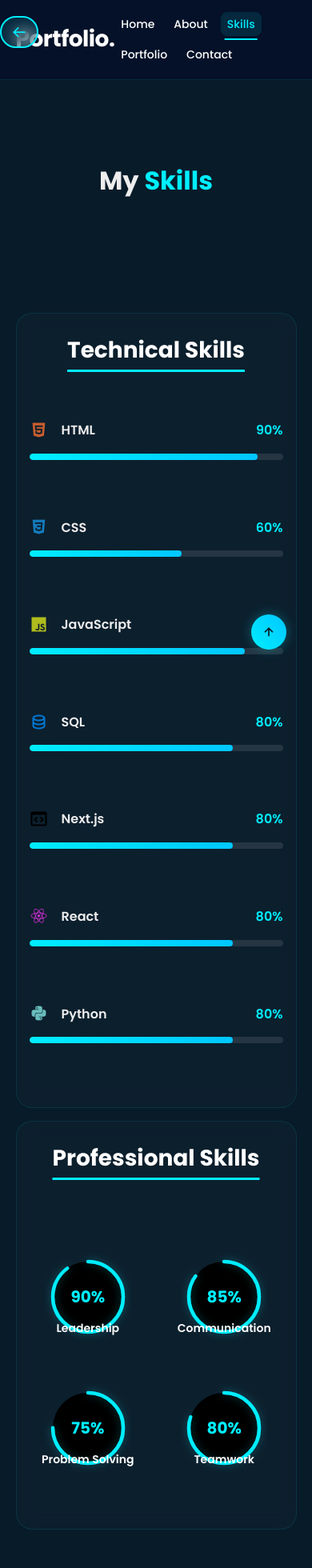
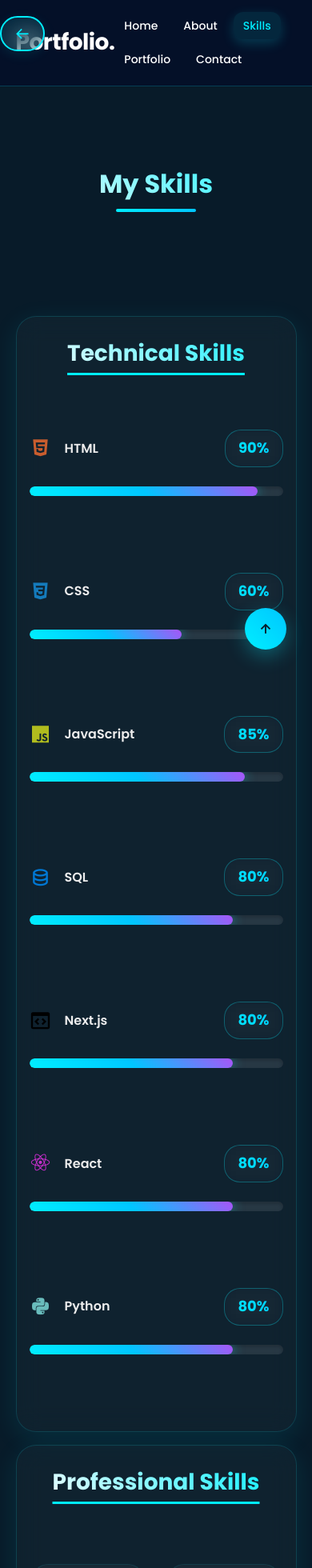
Before and after one commit to Priyal-2005/myportfolionextjs, a Next.js app: page /skills in a window 390 px wide. Shown: the top 1960 px of the page at 80% size. Built offline with nearby package versions, Linux system fonts and the light colour scheme.

Commit message:
Enhanced Portfolio UI with Modern Design

```diff
--- a/src/app/globals.css
+++ b/src/app/globals.css
@@ -12,6 +12,7 @@ body {
     color: #ededed;
     background: #081b29;
     line-height: 1.6;
+    overflow-x: hidden;
 }
 
 /* Header Styles */
@@ -22,12 +23,18 @@ body {
     width: 100%;
     padding: 20px 10%;
     background: rgba(5, 17, 41, 0.95);
-    backdrop-filter: blur(10px);
+    backdrop-filter: blur(20px);
     display: flex;
     justify-content: space-between;
     align-items: center;
     z-index: 100;
     border-bottom: 1px solid rgba(14, 239, 255, 0.1);
+    transition: all 0.3s ease;
+}
+
+.header:hover {
+    background: rgba(5, 17, 41, 0.98);
+    border-bottom-color: rgba(14, 239, 255, 0.2);
 }
 
 .logo {
@@ -40,6 +47,12 @@ body {
     opacity: 0;
     animation: slideRight 1s ease forwards;
     letter-spacing: -0.5px;
+    transition: all 0.3s ease;
+}
+
+.logo:hover {
+    color: #0ef;
+    text-shadow: 0 0 10px rgba(14, 239, 255, 0.3);
 }
 
 .navbar {
@@ -58,15 +71,33 @@ body {
     opacity: 0;
     animation: slideTop 0.5s ease forwards;
     animation-delay: calc(0.2s * var(--i));
-    padding: 8px 16px;
-    border-radius: 8px;
+    padding: 10px 18px;
+    border-radius: 12px;
     position: relative;
+    overflow: hidden;
+}
+
+.navbar a::before {
+    content: '';
+    position: absolute;
+    top: 0;
+    left: -100%;
+    width: 100%;
+    height: 100%;
+    background: linear-gradient(90deg, transparent, rgba(14, 239, 255, 0.1), transparent);
+    transition: all 0.5s ease;
+}
+
+.navbar a:hover::before {
+    left: 100%;
 }
 
 .navbar a:hover,
 .navbar a.active {
     color: #0ef;
     background: rgba(14, 239, 255, 0.1);
+    transform: translateY(-2px);
+    box-shadow: 0 5px 15px rgba(14, 239, 255, 0.2);
 }
 
 .navbar a::after {
@@ -76,9 +107,10 @@ body {
     left: 50%;
     width: 0;
     height: 2px;
-    background: #0ef;
+    background: linear-gradient(45deg, #0ef, #00c6ff);
     transition: all 0.3s ease;
     transform: translateX(-50%);
+    border-radius: 2px;
 }
 
 .navbar a:hover::after,
@@ -95,7 +127,7 @@ body {
     display: flex;
     align-items: center;
     gap: 0.5rem;
-    padding: 12px 20px;
+    padding: 14px 24px;
     background: rgba(14, 239, 255, 0.1);
     border: 2px solid #0ef;
     border-radius: 50px;
@@ -104,18 +136,24 @@ body {
     font-weight: 600;
     font-size: 16px;
     transition: all 0.3s ease;
-    backdrop-filter: blur(10px);
+    backdrop-filter: blur(15px);
+    box-shadow: 0 4px 15px rgba(14, 239, 255, 0.1);
 }
 
 .back-arrow:hover {
     background: #0ef;
     color: #081b29;
-    transform: translateX(-5px);
-    box-shadow: 0 0 20px rgba(14, 239, 255, 0.5);
+    transform: translateX(-8px) scale(1.05);
+    box-shadow: 0 8px 25px rgba(14, 239, 255, 0.4);
 }
 
 .back-arrow i {
     font-size: 20px;
+    transition: transform 0.3s ease;
+}
+
+.back-arrow:hover i {
+    transform: translateX(-3px);
 }
 
 /* Home Section */
@@ -145,6 +183,10 @@ body {
 
 .home-content h3 span {
     color: #0ef;
+    background: linear-gradient(45deg, #0ef, #00c6ff);
+    -webkit-background-clip: text;
+    -webkit-text-fill-color: transparent;
+    background-clip: text;
 }
 
 .home-content h3:nth-of-type(2) {
@@ -162,6 +204,10 @@ body {
     animation-delay: 1s;
     line-height: 1.1;
     letter-spacing: -1px;
+    background: linear-gradient(45deg, #fff, #0ef);
+    -webkit-background-clip: text;
+    -webkit-text-fill-color: transparent;
+    background-clip: text;
 }
 
 .home-content p {
@@ -171,7 +217,7 @@ body {
     animation-delay: 1s;
     margin-bottom: 2rem;
     color: #b8b8b8;
-    line-height: 1.7;
+    line-height: 1.8;
 }
 
 .profile-container {
@@ -189,15 +235,20 @@ body {
     padding: 8px;
     background: linear-gradient(45deg, #0ef, #a855f7, #ff6ec4);
     box-shadow:
-        0 0 25px rgba(14, 239, 255, 0.3),
-        0 0 50px rgba(168, 85, 247, 0.2),
-        0 0 100px rgba(255, 110, 196, 0.1);
+        0 0 30px rgba(14, 239, 255, 0.4),
+        0 0 60px rgba(168, 85, 247, 0.3),
+        0 0 120px rgba(255, 110, 196, 0.2);
     object-fit: cover;
-    transition: transform 0.3s ease;
+    transition: all 0.4s ease;
+    filter: brightness(1.1) contrast(1.1);
 }
 
 .profile-pic:hover {
-    transform: scale(1.02);
+    transform: scale(1.05) rotate(2deg);
+    box-shadow:
+        0 0 40px rgba(14, 239, 255, 0.6),
+        0 0 80px rgba(168, 85, 247, 0.4),
+        0 0 160px rgba(255, 110, 196, 0.3);
 }
 
 .home-sci {
@@ -210,30 +261,49 @@ body {
     display: inline-flex;
     justify-content: center;
     align-items: center;
-    width: 50px;
-    height: 50px;
-    background: transparent;
+    width: 55px;
+    height: 55px;
+    background: rgba(14, 239, 255, 0.1);
     border: 2px solid #0ef;
     border-radius: 50%;
-    font-size: 20px;
+    font-size: 22px;
     color: #0ef;
     text-decoration: none;
-    transition: all 0.3s ease;
+    transition: all 0.4s ease;
     opacity: 0;
     animation: slideLeft 1s ease forwards;
     animation-delay: calc(0.2s * var(--i));
+    backdrop-filter: blur(10px);
+    position: relative;
+    overflow: hidden;
+}
+
+.home-sci a::before {
+    content: '';
+    position: absolute;
+    top: 0;
+    left: -100%;
+    width: 100%;
+    height: 100%;
+    background: linear-gradient(45deg, #0ef, #00c6ff);
+    transition: all 0.4s ease;
+    z-index: -1;
+}
+
+.home-sci a:hover::before {
+    left: 0;
 }
 
 .home-sci a:hover {
-    background: #0ef;
     color: #081b29;
-    box-shadow: 0 0 20px rgba(14, 239, 255, 0.5);
-    transform: translateY(-3px);
+    transform: translateY(-5px) scale(1.1);
+    box-shadow: 0 10px 25px rgba(14, 239, 255, 0.4);
+    border-color: transparent;
 }
 
 .btn-box {
     display: inline-block;
-    padding: 14px 32px;
+    padding: 16px 36px;
     background: linear-gradient(45deg, #0ef, #00c6ff);
     border-radius: 50px;
     font-size: 16px;
@@ -244,13 +314,31 @@ body {
     opacity: 0;
     animation: slideTop 0.5s ease forwards;
     animation-delay: 2s;
-    box-shadow: 0 0 15px rgba(14, 239, 255, 0.3);
-    transition: all 0.3s ease;
+    box-shadow: 0 8px 25px rgba(14, 239, 255, 0.3);
+    transition: all 0.4s ease;
+    position: relative;
+    overflow: hidden;
+}
+
+.btn-box::before {
+    content: '';
+    position: absolute;
+    top: 0;
+    left: -100%;
+    width: 100%;
+    height: 100%;
+    background: linear-gradient(45deg, #00c6ff, #0ef);
+    transition: all 0.4s ease;
+    z-index: -1;
+}
+
+.btn-box:hover::before {
+    left: 0;
 }
 
 .btn-box:hover {
-    box-shadow: 0 0 25px rgba(14, 239, 255, 0.5);
-    transform: translateY(-2px);
+    transform: translateY(-3px) scale(1.05);
+    box-shadow: 0 15px 35px rgba(14, 239, 255, 0.5);
 }
 
 /* Section Styles */
@@ -266,6 +354,23 @@ section {
     margin-bottom: 4rem;
     font-weight: 700;
     margin-top: 120px;
+    background: linear-gradient(45deg, #fff, #0ef);
+    -webkit-background-clip: text;
+    -webkit-text-fill-color: transparent;
+    background-clip: text;
+    position: relative;
+}
+
+.sub-title::after {
+    content: '';
+    position: absolute;
+    bottom: -10px;
+    left: 50%;
+    transform: translateX(-50%);
+    width: 100px;
+    height: 4px;
+    background: linear-gradient(45deg, #0ef, #00c6ff);
+    border-radius: 2px;
 }
 
 .sub-title span {
@@ -294,15 +399,20 @@ section {
     padding: 8px;
     background: linear-gradient(45deg, #0ef, #a855f7, #ff6ec4);
     box-shadow:
-        0 0 25px rgba(14, 239, 255, 0.3),
-        0 0 50px rgba(168, 85, 247, 0.2),
-        0 0 100px rgba(255, 110, 196, 0.1);
+        0 0 30px rgba(14, 239, 255, 0.4),
+        0 0 60px rgba(168, 85, 247, 0.3),
+        0 0 120px rgba(255, 110, 196, 0.2);
     object-fit: cover;
-    transition: transform 0.3s ease;
+    transition: all 0.4s ease;
+    filter: brightness(1.1) contrast(1.1);
 }
 
 .about-img img:hover {
-    transform: scale(1.02);
+    transform: scale(1.05) rotate(-2deg);
+    box-shadow:
+        0 0 40px rgba(14, 239, 255, 0.6),
+        0 0 80px rgba(168, 85, 247, 0.4),
+        0 0 160px rgba(255, 110, 196, 0.3);
 }
 
 .about-text h2 {
@@ -310,6 +420,10 @@ section {
     font-weight: 700;
     margin-bottom: 1rem;
     line-height: 1.1;
+    background: linear-gradient(45deg, #fff, #0ef);
+    -webkit-background-clip: text;
+    -webkit-text-fill-color: transparent;
+    background-clip: text;
 }
 
 .about-text h2 span {
@@ -322,23 +436,36 @@ section {
     color: #0ef;
     line-height: 1.4;
     margin-bottom: 1.5rem;
+    background: linear-gradient(45deg, #0ef, #00c6ff);
+    -webkit-background-clip: text;
+    -webkit-text-fill-color: transparent;
+    background-clip: text;
 }
 
 .about-text p {
     color: #b8b8b8;
     font-size: 18px;
-    line-height: 1.7;
+    line-height: 1.8;
     margin-bottom: 2rem;
+    text-align: justify;
 }
 
 /* Skills Section */
 .container1 {
-    background: rgba(255, 255, 255, 0.02);
-    border-radius: 20px;
-    padding: 3rem;
-    margin: 2rem 0;
-    border: 1px solid rgba(14, 239, 255, 0.1);
-    backdrop-filter: blur(10px);
+    background: rgba(255, 255, 255, 0.03);
+    border-radius: 25px;
+    padding: 3.5rem;
+    margin: 3rem 0;
+    border: 1px solid rgba(14, 239, 255, 0.15);
+    backdrop-filter: blur(15px);
+    box-shadow: 0 8px 32px rgba(14, 239, 255, 0.1);
+    transition: all 0.3s ease;
+}
+
+.container1:hover {
+    transform: translateY(-5px);
+    box-shadow: 0 15px 45px rgba(14, 239, 255, 0.15);
+    border-color: rgba(14, 239, 255, 0.25);
 }
 
 .heading1 {
@@ -351,15 +478,26 @@ section {
     text-decoration-color: #0ef;
     margin-bottom: 3rem;
     color: #fff;
+    background: linear-gradient(45deg, #fff, #0ef);
+    -webkit-background-clip: text;
+    -webkit-text-fill-color: transparent;
+    background-clip: text;
 }
 
 .technical-bars .bar {
-    margin: 2.5rem 0;
-    padding: 1rem 0;
+    margin: 3rem 0;
+    padding: 1.5rem 0;
+    transition: all 0.3s ease;
+    border-radius: 15px;
+}
+
+.technical-bars .bar:hover {
+    background: rgba(14, 239, 255, 0.05);
+    transform: translateX(10px);
 }
 
 .technical-bars .bar .info {
-    margin-bottom: 1rem;
+    margin-bottom: 1.5rem;
     display: flex;
     align-items: center;
     justify-content: space-between;
@@ -373,44 +511,59 @@ section {
 }
 
 .technical-bars .bar .info i {
-    font-size: 24px;
+    font-size: 28px;
+    transition: all 0.3s ease;
+}
+
+.technical-bars .bar:hover .info i {
+    transform: scale(1.2) rotate(5deg);
 }
 
 .technical-bars .bar .info span {
-    font-size: 18px;
+    font-size: 20px;
     font-weight: 600;
     animation: showText 0.5s 1s linear forwards;
     opacity: 0;
 }
 
 .technical-bars .bar .info .percentage-text {
-    font-size: 16px;
-    font-weight: 600;
+    font-size: 18px;
+    font-weight: 700;
     color: #0ef;
     animation: showText 0.5s 1s linear forwards;
     opacity: 0;
+    background: linear-gradient(45deg, #0ef, #00c6ff);
+    -webkit-background-clip: text;
+    -webkit-text-fill-color: transparent;
+    background-clip: text;
+    padding: 8px 16px;
+    border-radius: 20px;
+    border: 1px solid rgba(14, 239, 255, 0.3);
+    backdrop-filter: blur(10px);
 }
 
 .technical-bars .bar .progress-line {
     position: relative;
-    border-radius: 10px;
+    border-radius: 15px;
     width: 100%;
-    height: 8px;
-    background-color: rgba(255, 255, 255, 0.1);
+    height: 12px;
+    background: rgba(255, 255, 255, 0.1);
     animation: animate 1s 1s cubic-bezier(0.65, 0, 0.35, 1) forwards;
     transform: scaleX(0);
     transform-origin: left;
     overflow: hidden;
+    box-shadow: inset 0 2px 4px rgba(0, 0, 0, 0.2);
 }
 
 .technical-bars .bar .progress-line span {
     height: 100%;
-    background: linear-gradient(45deg, #0ef, #00c6ff);
+    background: linear-gradient(45deg, #0ef, #00c6ff, #a855f7);
     position: absolute;
-    border-radius: 10px;
+    border-radius: 15px;
     animation: animate 1s 1s cubic-bezier(0.65, 0, 0.35, 1) forwards;
     transform: scaleX(0);
     transform-origin: left;
+    box-shadow: 0 0 15px rgba(14, 239, 255, 0.5);
 }
 
 .progress-line.html span { width: 90%; }
@@ -425,20 +578,32 @@ section {
 .radial-bars {
     width: 100%;
     display: grid;
-    grid-template-columns: repeat(auto-fit, minmax(220px, 1fr));
+    grid-template-columns: repeat(auto-fit, minmax(240px, 1fr));
     gap: 3rem;
     justify-items: center;
     padding: 2rem 0;
 }
 
 .radial-bars .radial-bar {
-    width: 220px;
-    height: 220px;
+    width: 240px;
+    height: 240px;
     position: relative;
     display: flex;
     flex-direction: column;
     align-items: center;
     justify-content: center;
+    background: rgba(255, 255, 255, 0.02);
+    border-radius: 20px;
+    border: 1px solid rgba(14, 239, 255, 0.1);
+    backdrop-filter: blur(10px);
+    transition: all 0.4s ease;
+    padding: 20px;
+}
+
+.radial-bars .radial-bar:hover {
+    transform: translateY(-10px) scale(1.05);
+    box-shadow: 0 20px 40px rgba(14, 239, 255, 0.2);
+    border-color: rgba(14, 239, 255, 0.3);
 }
 
 .radial-bars .radial-bar svg {
@@ -446,18 +611,24 @@ section {
     top: 50%;
     left: 50%;
     transform: translate(-50%, -50%) rotate(-90deg);
-    width: 160px;
-    height: 160px;
+    width: 180px;
+    height: 180px;
 }
 
 .path {
-    stroke-width: 8;
-    stroke: #0ef;
+    stroke-width: 10;
+    stroke: url(#gradient);
     fill: transparent;
     stroke-dasharray: 502;
     stroke-dashoffset: 502;
     stroke-linecap: round;
-    filter: drop-shadow(0 0 10px rgba(14, 239, 255, 0.3));
+    filter: drop-shadow(0 0 15px rgba(14, 239, 255, 0.4));
+    transition: all 0.3s ease;
+}
+
+.radial-bar:hover .path {
+    stroke-width: 12;
+    filter: drop-shadow(0 0 25px rgba(14, 239, 255, 0.6));
 }
 
 .path-1 { animation: animate-path1 1s 1s linear forwards; }
@@ -475,19 +646,24 @@ section {
     top: 50%;
     left: 50%;
     transform: translate(-50%, -50%);
-    font-size: 24px;
+    font-size: 28px;
     font-weight: 700;
     color: #0ef;
     animation: showText 0.5s 1s linear forwards;
     opacity: 0;
+    background: linear-gradient(45deg, #0ef, #00c6ff);
+    -webkit-background-clip: text;
+    -webkit-text-fill-color: transparent;
+    background-clip: text;
+    text-shadow: 0 0 10px rgba(14, 239, 255, 0.3);
 }
 
 .radial-bar .text {
     position: absolute;
-    bottom: 30px;
+    bottom: 35px;
     left: 50%;
     transform: translateX(-50%);
-    font-size: 16px;
+    font-size: 18px;
     font-weight: 600;
     text-align: center;
     animation: showText 0.5s 1s linear forwards;
@@ -513,6 +689,23 @@ section {
     font-size: 60px;
     font-weight: 700;
     line-height: 1.1;
+    background: linear-gradient(45deg, #fff, #0ef);
+    -webkit-background-clip: text;
+    -webkit-text-fill-color: transparent;
+    background-clip: text;
+    position: relative;
+}
+
+.main-text h2::after {
+    content: '';
+    position: absolute;
+    bottom: -10px;
+    left: 50%;
+    transform: translateX(-50%);
+    width: 100px;
+    height: 4px;
+    background: linear-gradient(45deg, #0ef, #00c6ff);
+    border-radius: 2px;
 }
 
 .main-text h2 span {
@@ -521,51 +714,58 @@ section {
 
 .projects-grid {
     display: grid;
-    grid-template-columns: repeat(auto-fit, minmax(350px, 1fr));
-    gap: 2rem;
+    grid-template-columns: repeat(auto-fit, minmax(380px, 1fr));
+    gap: 2.5rem;
     margin-top: 3rem;
 }
 
 .project-card {
-    background: rgba(255, 255, 255, 0.02);
-    border-radius: 20px;
+    background: rgba(255, 255, 255, 0.03);
+    border-radius: 25px;
     overflow: hidden;
-    border: 1px solid rgba(14, 239, 255, 0.1);
-    transition: all 0.3s ease;
-    backdrop-filter: blur(10px);
+    border: 1px solid rgba(14, 239, 255, 0.15);
+    transition: all 0.4s ease;
+    backdrop-filter: blur(15px);
+    box-shadow: 0 8px 32px rgba(14, 239, 255, 0.1);
 }
 
 .project-card:hover {
-    transform: translateY(-10px);
-    box-shadow: 0 20px 40px rgba(14, 239, 255, 0.1);
-    border-color: rgba(14, 239, 255, 0.3);
+    transform: translateY(-15px) scale(1.02);
+    box-shadow: 0 25px 50px rgba(14, 239, 255, 0.2);
+    border-color: rgba(14, 239, 255, 0.4);
 }
 
 .project-card img {
     width: 100%;
-    height: 250px;
+    height: 280px;
     object-fit: cover;
-    transition: transform 0.3s ease;
+    transition: all 0.4s ease;
+    filter: brightness(0.9) contrast(1.1);
 }
 
 .project-card:hover img {
-    transform: scale(1.05);
+    transform: scale(1.1);
+    filter: brightness(1.1) contrast(1.2);
 }
 
 .project-info {
-    padding: 2rem;
+    padding: 2.5rem;
 }
 
 .project-info h5 {
-    font-size: 24px;
+    font-size: 26px;
     color: #0ef;
     margin-bottom: 1rem;
     font-weight: 600;
+    background: linear-gradient(45deg, #0ef, #00c6ff);
+    -webkit-background-clip: text;
+    -webkit-text-fill-color: transparent;
+    background-clip: text;
 }
 
 .project-info p {
     font-size: 16px;
-    line-height: 1.6;
+    line-height: 1.7;
     color: #b8b8b8;
 }
 
@@ -584,6 +784,10 @@ section {
     font-weight: 700;
     line-height: 1.1;
     margin-bottom: 2rem;
+    background: linear-gradient(45deg, #fff, #0ef);
+    -webkit-background-clip: text;
+    -webkit-text-fill-color: transparent;
+    background-clip: text;
 }
 
 .contact-text h2 span {
@@ -595,12 +799,16 @@ section {
     color: #0ef;
     font-size: 24px;
     font-weight: 600;
+    background: linear-gradient(45deg, #0ef, #00c6ff);
+    -webkit-background-clip: text;
+    -webkit-text-fill-color: transparent;
+    background-clip: text;
 }
 
 .contact-text p {
     color: #b8b8b8;
     font-size: 18px;
-    line-height: 1.7;
+    line-height: 1.8;
     margin: 2rem 0;
 }
 
@@ -609,17 +817,24 @@ section {
 }
 
 .contact-list li {
-    margin-bottom: 1rem;
+    margin-bottom: 1.5rem;
     display: flex;
     align-items: center;
     gap: 1rem;
     font-size: 16px;
+    padding: 12px 0;
+    transition: all 0.3s ease;
+}
+
+.contact-list li:hover {
+    color: #0ef;
+    transform: translateX(10px);
 }
 
 .contact-list i {
     color: #0ef;
-    font-size: 20px;
-    width: 24px;
+    font-size: 22px;
+    width: 28px;
 }
 
 .contact-icons {
@@ -632,33 +847,60 @@ section {
     display: inline-flex;
     justify-content: center;
     align-items: center;
-    width: 50px;
-    height: 50px;
-    background: transparent;
+    width: 55px;
+    height: 55px;
+    background: rgba(14, 239, 255, 0.1);
     border: 2px solid #0ef;
     border-radius: 50%;
     color: #0ef;
-    font-size: 20px;
+    font-size: 22px;
     text-decoration: none;
-    transition: all 0.3s ease;
+    transition: all 0.4s ease;
     opacity: 0;
     animation: slideLeft 1s ease forwards;
     animation-delay: calc(0.2s * var(--i));
+    backdrop-filter: blur(10px);
+    position: relative;
+    overflow: hidden;
+}
+
+.contact-icons a::before {
+    content: '';
+    position: absolute;
+    top: 0;
+    left: -100%;
+    width: 100%;
+    height: 100%;
+    background: linear-gradient(45deg, #0ef, #00c6ff);
+    transition: all 0.4s ease;
+    z-index: -1;
+}
+
+.contact-icons a:hover::before {
+    left: 0;
 }
 
 .contact-icons a:hover {
-    background-color: #0ef;
     color: #081b29;
-    box-shadow: 0 0 20px rgba(14, 239, 255, 0.5);
-    transform: translateY(-3px);
+    transform: translateY(-5px) scale(1.1);
+    box-shadow: 0 10px 25px rgba(14, 239, 255, 0.4);
+    border-color: transparent;
 }
 
 .contact-form {
-    background: rgba(255, 255, 255, 0.02);
-    padding: 2rem;
-    border-radius: 20px;
-    border: 1px solid rgba(14, 239, 255, 0.1);
-    backdrop-filter: blur(10px);
+    background: rgba(255, 255, 255, 0.03);
+    padding: 2.5rem;
+    border-radius: 25px;
+    border: 1px solid rgba(14, 239, 255, 0.15);
+    backdrop-filter: blur(15px);
+    box-shadow: 0 8px 32px rgba(14, 239, 255, 0.1);
+    transition: all 0.3s ease;
+}
+
+.contact-form:hover {
+    transform: translateY(-5px);
+    box-shadow: 0 15px 45px rgba(14, 239, 255, 0.15);
+    border-color: rgba(14, 239, 255, 0.25);
 }
 
 .contact-form form input,
@@ -666,21 +908,23 @@ section {
     border: none;
     outline: none;
     width: 100%;
-    padding: 18px 20px;
+    padding: 20px 24px;
     background: rgba(255, 255, 255, 0.05);
     color: #fff;
     font-size: 16px;
     font-weight: 400;
-    margin-bottom: 1rem;
-    border-radius: 12px;
+    margin-bottom: 1.5rem;
+    border-radius: 15px;
     border: 1px solid rgba(14, 239, 255, 0.1);
     transition: all 0.3s ease;
+    backdrop-filter: blur(10px);
 }
 
 .contact-form form input:focus,
 .contact-form form textarea:focus {
     border-color: #0ef;
-    box-shadow: 0 0 10px rgba(14, 239, 255, 0.2);
+    box-shadow: 0 0 15px rgba(14, 239, 255, 0.3);
+    transform: translateY(-2px);
 }
 
 .contact-form form input::placeholder,
@@ -690,13 +934,13 @@ section {
 
 .contact-form textarea {
     resize: vertical;
-    height: 150px;
-    min-height: 100px;
+    height: 180px;
+    min-height: 120px;
 }
 
 .contact-form form .send {
     display: inline-block;
-    padding: 14px 32px;
+    padding: 16px 36px;
     background: linear-gradient(45deg, #0ef, #00c6ff);
     border-radius: 50px;
     font-size: 16px;
@@ -706,26 +950,44 @@ section {
     font-weight: 600;
     border: none;
     cursor: pointer;
-    transition: all 0.3s ease;
-    box-shadow: 0 0 15px rgba(14, 239, 255, 0.3);
+    transition: all 0.4s ease;
+    box-shadow: 0 8px 25px rgba(14, 239, 255, 0.3);
+    position: relative;
+    overflow: hidden;
+}
+
+.contact-form form .send::before {
+    content: '';
+    position: absolute;
+    top: 0;
+    left: -100%;
+    width: 100%;
+    height: 100%;
+    background: linear-gradient(45deg, #00c6ff, #0ef);
+    transition: all 0.4s ease;
+    z-index: -1;
+}
+
+.contact-form form .send:hover::before {
+    left: 0;
 }
 
 .contact-form form .send:hover {
-    box-shadow: 0 0 25px rgba(14, 239, 255, 0.5);
-    transform: translateY(-2px);
+    transform: translateY(-3px) scale(1.05);
+    box-shadow: 0 15px 35px rgba(14, 239, 255, 0.5);
 }
 
 /* Footer */
 .last-text {
     background: rgba(7, 85, 91, 0.8);
-    backdrop-filter: blur(10px);
+    backdrop-filter: blur(15px);
     border-top: 1px solid rgba(14, 239, 255, 0.1);
 }
 
 .last-text p {
     width: 100%;
     text-align: center;
-    padding: 25px 0;
+    padding: 30px 0;
     font-weight: 400;
     font-size: 16px;
     color: #b8b8b8;
@@ -737,21 +999,26 @@ section {
     bottom: 2rem;
     right: 2rem;
     z-index: 1000;
+    transition: all 0.3s ease;
+}
+
+.top:hover {
+    transform: scale(1.1);
 }
 
 .top i {
     color: #081b29;
     background: linear-gradient(45deg, #0ef, #00c6ff);
-    font-size: 20px;
-    padding: 12px;
+    font-size: 22px;
+    padding: 15px;
     border-radius: 50%;
-    box-shadow: 0 0 15px rgba(14, 239, 255, 0.3);
+    box-shadow: 0 8px 25px rgba(14, 239, 255, 0.3);
     transition: all 0.3s ease;
 }
 
 .top i:hover {
-    transform: translateY(-3px);
-    box-shadow: 0 0 25px rgba(14, 239, 255, 0.5);
+    transform: translateY(-5px);
+    box-shadow: 0 15px 35px rgba(14, 239, 255, 0.5);
 }
 
 /* Animations */
@@ -836,7 +1103,7 @@ section {
 
     .back-arrow {
         left: 1rem;
-        padding: 10px 16px;
+        padding: 12px 20px;
         font-size: 14px;
     }
 
@@ -845,18 +1112,22 @@ section {
     }
 
     .radial-bars {
-        grid-template-columns: repeat(auto-fit, minmax(180px, 1fr));
+        grid-template-columns: repeat(auto-fit, minmax(200px, 1fr));
         gap: 2rem;
     }
 
     .radial-bars .radial-bar {
-        width: 180px;
-        height: 180px;
+        width: 200px;
+        height: 200px;
     }
 
     .radial-bars .radial-bar svg {
-        width: 140px;
-        height: 140px;
+        width: 160px;
+        height: 160px;
+    }
+
+    .projects-grid {
+        grid-template-columns: repeat(auto-fit, minmax(320px, 1fr));
     }
 }
 
@@ -871,7 +1142,7 @@ section {
 
     .navbar a {
         font-size: 16px;
-        padding: 6px 12px;
+        padding: 8px 14px;
     }
 
     .home {
@@ -929,17 +1200,18 @@ section {
     }
 
     .radial-bars {
-        grid-template-columns: repeat(auto-fit, minmax(150px, 1fr));
+        grid-template-columns: repeat(auto-fit, minmax(160px, 1fr));
+        gap: 1.5rem;
     }
 
     .radial-bars .radial-bar {
-        width: 150px;
-        height: 150px;
+        width: 160px;
+        height: 160px;
     }
 
     .radial-bars .radial-bar svg {
-        width: 120px;
-        height: 120px;
+        width: 130px;
+        height: 130px;
     }
 
     .projects-grid {
@@ -970,7 +1242,7 @@ section {
     .back-arrow {
         top: 80px;
         left: 1rem;
-        padding: 8px 12px;
+        padding: 10px 16px;
         font-size: 12px;
     }
 }
@@ -1020,7 +1292,7 @@ section {
 
     .navbar a {
         font-size: 14px;
-        padding: 4px 8px;
+        padding: 6px 12px;
     }
 
     .back-arrow {
@@ -1055,3 +1327,32 @@ section {
         bottom: 20px;
     }
 }
+
+/* Add gradient definitions for SVG */
+svg defs {
+    display: none;
+}
+
+/* Custom scrollbar */
+::-webkit-scrollbar {
+    width: 8px;
+}
+
+::-webkit-scrollbar-track {
+    background: #081b29;
+}
+
+::-webkit-scrollbar-thumb {
+    background: linear-gradient(45deg, #0ef, #00c6ff);
+    border-radius: 4px;
+}
+
+::-webkit-scrollbar-thumb:hover {
+    background: linear-gradient(45deg, #00c6ff, #0ef);
+}
+
+/* Selection color */
+::selection {
+    background: rgba(14, 239, 255, 0.3);
+    color: #fff;
+}
--- a/src/app/skills/page.js
+++ b/src/app/skills/page.js
@@ -116,7 +116,14 @@ export default function Skills() {
             ].map((skill, index) => (
               <div className="radial-bar" key={index}>
                 <svg viewBox="0 0 200 200">
-                  <circle className="progress-bar" cx="100" cy="100" r="80"></circle>
+                  <defs>
+                    <linearGradient id="gradient" x1="0%" y1="0%" x2="100%" y2="0%">
+                      <stop offset="0%" stopColor="#0ef" />
+                      <stop offset="50%" stopColor="#00c6ff" />
+                      <stop offset="100%" stopColor="#a855f7" />
+                    </linearGradient>
+                  </defs>
+                  <circle className="progress-bar" cx="100" cy="100" r="80" stroke="rgba(255,255,255,0.1)" strokeWidth="8" fill="transparent"></circle>
                   <circle className={`path ${skill.pathClass}`} cx="100" cy="100" r="80"></circle>
                 </svg>
                 <div className="percentage">{skill.percent}</div>
```
